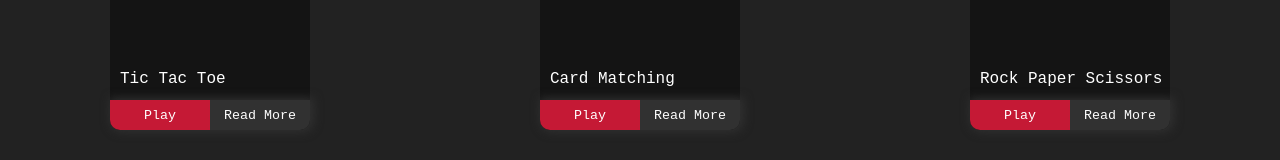
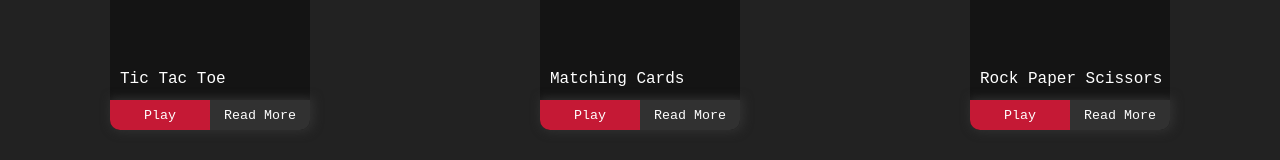
Before and after one commit to palakgupta2712/bored-games, a React (Vite) app: page / in a window 1280 px wide. Shown: the part 136-296 px from the top of the page. Built offline with nearby package versions, Linux system fonts and the light colour scheme.

Commit message:
rename: card matching --> matching cards

```diff
--- a/src/Routes/Routes.jsx
+++ b/src/Routes/Routes.jsx
@@ -2,7 +2,7 @@ import React from "react";
 import { BrowserRouter, Route, Switch } from "react-router-dom";
 import HomePage from "../pages/HomePage";
 import TicTacToe from "../pages/TicTacToe";
-import CardMatching from "../pages/CardMatching";
+import MatchingCards from "../pages/MatchingCards";
 import RockPaperScissors from "../pages/RockPaperScissors";
 import Hangman from "../pages/Hangman";
 import TriviaQuiz from "../pages/TriviaQuiz";
@@ -15,7 +15,7 @@ function Routes() {
         <Switch>
           <Route path="/" exact component={HomePage} />
           <Route path="/tic-tac-toe" exact component={TicTacToe} />
-          <Route path="/card-matching" exact component={CardMatching} />
+          <Route path="/matching-cards" exact component={MatchingCards} />
           <Route
             path="/rock-paper-scissors"
             exact
--- a/src/components/Content/Content.jsx
+++ b/src/components/Content/Content.jsx
@@ -7,7 +7,7 @@ function Content() {
     <React.Fragment>
       <div className={styles.container}>
         <Card title="Tic Tac Toe" />
-        <Card title="Card Matching" />
+        <Card title="Matching Cards" />
         <Card title="Rock Paper Scissors" />
         <Card title="Hangman" />
         <Card title="Trivia Quiz" />
```
Also changed, not shown: src/pages/MatchingCards.jsx (renamed from src/pages/CardMatching.jsx).
